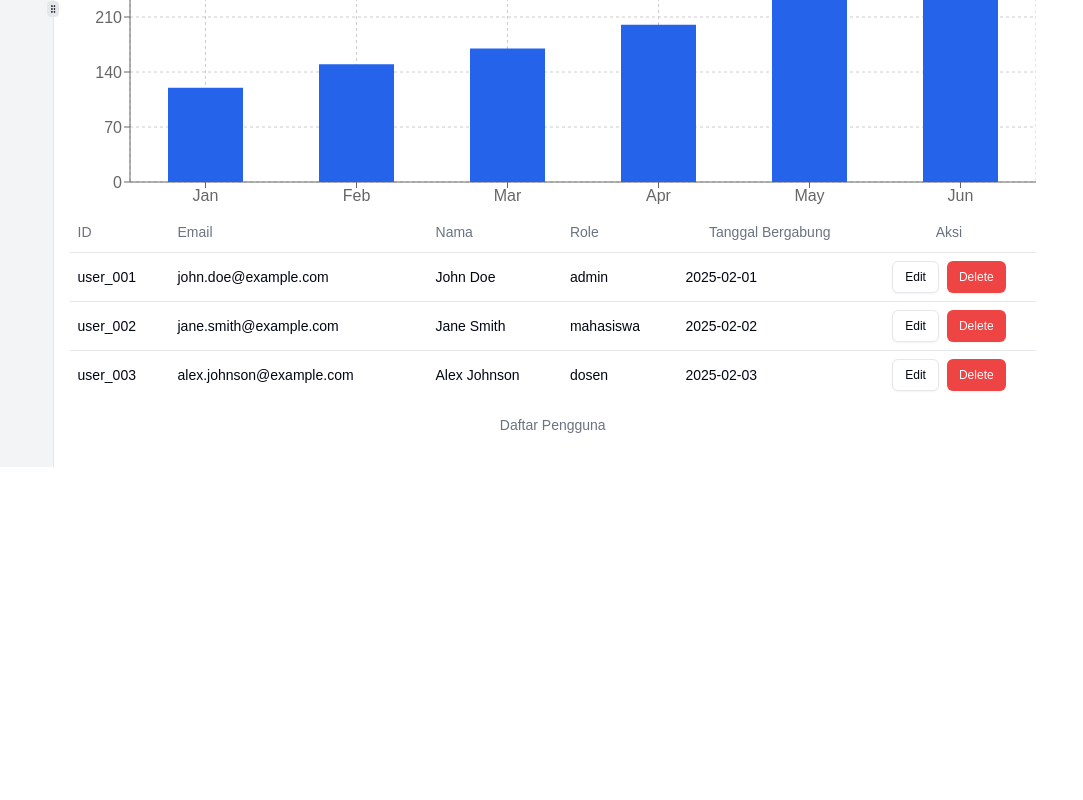
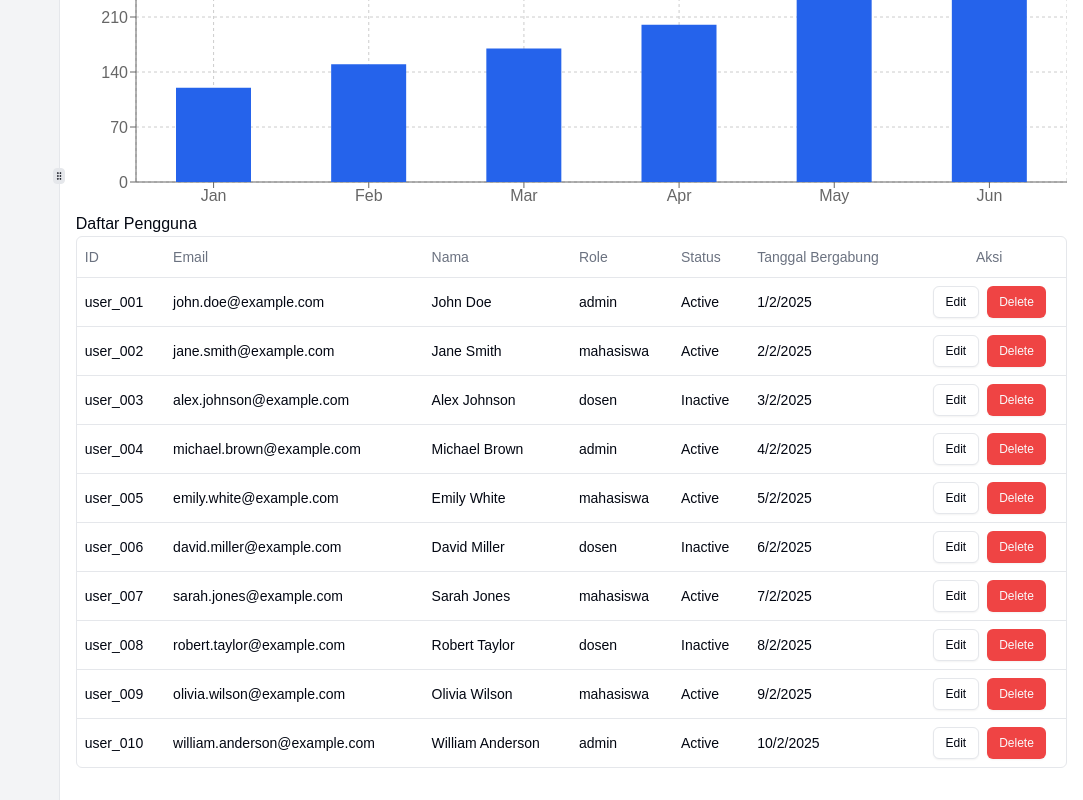
Before and after one commit to EviewNicks/Maguru-Next, a Next.js app: page /stats in a window 1280 px wide. Shown: the part 537-1337 px from the top of the page, without its empty margins (197-1280 px from the left). Before the commit the page ends 1004 px from the top, so only its background shows below. Built offline with nearby package versions, Linux system fonts and the light colour scheme; no server answers; a web font is replaced by a local one.

Commit message:
updated user table

```diff
--- a/app/(dashboard)/layout.tsx
+++ b/app/(dashboard)/layout.tsx
@@ -26,7 +26,6 @@
               {children}
             </div>
           </ResizablePanel>{' '}
-          py-8
         </ResizablePanelGroup>
       </div>
 
--- /dev/null
+++ b/components/ui/checkbox.tsx
@@ -0,0 +1,30 @@
+"use client"
+
+import * as React from "react"
+import * as CheckboxPrimitive from "@radix-ui/react-checkbox"
+import { Check } from "lucide-react"
+
+import { cn } from "@/lib/utils"
+
+const Checkbox = React.forwardRef<
+  React.ElementRef<typeof CheckboxPrimitive.Root>,
+  React.ComponentPropsWithoutRef<typeof CheckboxPrimitive.Root>
+>(({ className, ...props }, ref) => (
+  <CheckboxPrimitive.Root
+    ref={ref}
+    className={cn(
+      "peer h-4 w-4 shrink-0 rounded-sm border border-primary shadow focus-visible:outline-none focus-visible:ring-1 focus-visible:ring-ring disabled:cursor-not-allowed disabled:opacity-50 data-[state=checked]:bg-primary data-[state=checked]:text-primary-foreground",
+      className
+    )}
+    {...props}
+  >
+    <CheckboxPrimitive.Indicator
+      className={cn("flex items-center justify-center text-current")}
+    >
+      <Check className="h-4 w-4" />
+    </CheckboxPrimitive.Indicator>
+  </CheckboxPrimitive.Root>
+))
+Checkbox.displayName = CheckboxPrimitive.Root.displayName
+
+export { Checkbox }
--- /dev/null
+++ b/components/ui/dialog.tsx
@@ -0,0 +1,122 @@
+"use client"
+
+import * as React from "react"
+import * as DialogPrimitive from "@radix-ui/react-dialog"
+import { X } from "lucide-react"
+
+import { cn } from "@/lib/utils"
+
+const Dialog = DialogPrimitive.Root
+
+const DialogTrigger = DialogPrimitive.Trigger
+
+const DialogPortal = DialogPrimitive.Portal
+
+const DialogClose = DialogPrimitive.Close
+
+const DialogOverlay = React.forwardRef<
+  React.ElementRef<typeof DialogPrimitive.Overlay>,
+  React.ComponentPropsWithoutRef<typeof DialogPrimitive.Overlay>
+>(({ className, ...props }, ref) => (
+  <DialogPrimitive.Overlay
+    ref={ref}
+    className={cn(
+      "fixed inset-0 z-50 bg-black/80  data-[state=open]:animate-in data-[state=closed]:animate-out data-[state=closed]:fade-out-0 data-[state=open]:fade-in-0",
+      className
+    )}
+    {...props}
+  />
+))
+DialogOverlay.displayName = DialogPrimitive.Overlay.displayName
+
+const DialogContent = React.forwardRef<
+  React.ElementRef<typeof DialogPrimitive.Content>,
+  React.ComponentPropsWithoutRef<typeof DialogPrimitive.Content>
+>(({ className, children, ...props }, ref) => (
+  <DialogPortal>
+    <DialogOverlay />
+    <DialogPrimitive.Content
+      ref={ref}
+      className={cn(
+        "fixed left-[50%] top-[50%] z-50 grid w-full max-w-lg translate-x-[-50%] translate-y-[-50%] gap-4 border bg-background p-6 shadow-lg duration-200 data-[state=open]:animate-in data-[state=closed]:animate-out data-[state=closed]:fade-out-0 data-[state=open]:fade-in-0 data-[state=closed]:zoom-out-95 data-[state=open]:zoom-in-95 data-[state=closed]:slide-out-to-left-1/2 data-[state=closed]:slide-out-to-top-[48%] data-[state=open]:slide-in-from-left-1/2 data-[state=open]:slide-in-from-top-[48%] sm:rounded-lg",
+        className
+      )}
+      {...props}
+    >
+      {children}
+      <DialogPrimitive.Close className="absolute right-4 top-4 rounded-sm opacity-70 ring-offset-background transition-opacity hover:opacity-100 focus:outline-none focus:ring-2 focus:ring-ring focus:ring-offset-2 disabled:pointer-events-none data-[state=open]:bg-accent data-[state=open]:text-muted-foreground">
+        <X className="h-4 w-4" />
+        <span className="sr-only">Close</span>
+      </DialogPrimitive.Close>
+    </DialogPrimitive.Content>
+  </DialogPortal>
+))
+DialogContent.displayName = DialogPrimitive.Content.displayName
+
+const DialogHeader = ({
+  className,
+  ...props
+}: React.HTMLAttributes<HTMLDivElement>) => (
+  <div
+    className={cn(
+      "flex flex-col space-y-1.5 text-center sm:text-left",
+      className
+    )}
+    {...props}
+  />
+)
+DialogHeader.displayName = "DialogHeader"
+
+const DialogFooter = ({
+  className,
+  ...props
+}: React.HTMLAttributes<HTMLDivElement>) => (
+  <div
+    className={cn(
+      "flex flex-col-reverse sm:flex-row sm:justify-end sm:space-x-2",
+      className
+    )}
+    {...props}
+  />
+)
+DialogFooter.displayName = "DialogFooter"
+
+const DialogTitle = React.forwardRef<
+  React.ElementRef<typeof DialogPrimitive.Title>,
+  React.ComponentPropsWithoutRef<typeof DialogPrimitive.Title>
+>(({ className, ...props }, ref) => (
+  <DialogPrimitive.Title
+    ref={ref}
+    className={cn(
+      "text-lg font-semibold leading-none tracking-tight",
+      className
+    )}
+    {...props}
+  />
+))
+DialogTitle.displayName = DialogPrimitive.Title.displayName
+
+const DialogDescription = React.forwardRef<
+  React.ElementRef<typeof DialogPrimitive.Description>,
+  React.ComponentPropsWithoutRef<typeof DialogPrimitive.Description>
+>(({ className, ...props }, ref) => (
+  <DialogPrimitive.Description
+    ref={ref}
+    className={cn("text-sm text-muted-foreground", className)}
+    {...props}
+  />
+))
+DialogDescription.displayName = DialogPrimitive.Description.displayName
+
+export {
+  Dialog,
+  DialogPortal,
+  DialogOverlay,
+  DialogTrigger,
+  DialogClose,
+  DialogContent,
+  DialogHeader,
+  DialogFooter,
+  DialogTitle,
+  DialogDescription,
+}
--- a/features/dashboard/component/UserTable.tsx
+++ b/features/dashboard/component/UserTable.tsx
@@ -1,73 +1,115 @@
-import { Button } from '@/components/ui/button'
-import {
-  Table,
-  TableBody,
-  TableCaption,
-  TableCell,
-  TableHead,
-  TableHeader,
-  TableRow,
-} from '@/components/ui/table'
-
-const users = [
+// page.tsx
+import { User } from '@/types/user'
+import { DataTable } from './UserTable/DataTable'
+const users: User[] = [
   {
     id: 'user_001',
+    clerkUserId: 'clerk_001',
     email: 'john.doe@example.com',
     name: 'John Doe',
     role: 'admin',
+    status: 'active',
     createdAt: '2025-02-01',
+    updatedAt: new Date(),
   },
   {
     id: 'user_002',
+    clerkUserId: 'clerk_002',
     email: 'jane.smith@example.com',
     name: 'Jane Smith',
     role: 'mahasiswa',
+    status: 'active',
     createdAt: '2025-02-02',
+    updatedAt: new Date(),
   },
   {
     id: 'user_003',
+    clerkUserId: 'clerk_003',
     email: 'alex.johnson@example.com',
     name: 'Alex Johnson',
     role: 'dosen',
+    status: 'inactive',
     createdAt: '2025-02-03',
+    updatedAt: new Date(),
   },
-]
+  {
+    id: 'user_004',
+    clerkUserId: 'clerk_004',
+    email: 'michael.brown@example.com',
+    name: 'Michael Brown',
+    role: 'admin',
+    status: 'active',
+    createdAt: '2025-02-04',
+    updatedAt: new Date(),
+  },
+  {
+    id: 'user_005',
+    clerkUserId: 'clerk_005',
+    email: 'emily.white@example.com',
+    name: 'Emily White',
+    role: 'mahasiswa',
+    status: 'active',
+    createdAt: '2025-02-05',
+    updatedAt: new Date(),
+  },
+  {
+    id: 'user_006',
+    clerkUserId: 'clerk_006',
+    email: 'david.miller@example.com',
+    name: 'David Miller',
+    role: 'dosen',
+    status: 'inactive',
+    createdAt: '2025-02-06',
+    updatedAt: new Date(),
+  },
+  {
+    id: 'user_007',
+    clerkUserId: 'clerk_007',
+    email: 'sarah.jones@example.com',
+    name: 'Sarah Jones',
+    role: 'mahasiswa',
+    status: 'active',
+    createdAt: '2025-02-07',
+    updatedAt: new Date(),
+  },
+  {
+    id: 'user_008',
+    clerkUserId: 'clerk_008',
+    email: 'robert.taylor@example.com',
+    name: 'Robert Taylor',
+    role: 'dosen',
+    status: 'inactive',
+    createdAt: '2025-02-08',
+    updatedAt: new Date(),
+  },
+  {
+    id: 'user_009',
+    clerkUserId: 'clerk_009',
+    email: 'olivia.wilson@example.com',
+    name: 'Olivia Wilson',
+    role: 'mahasiswa',
+    status: 'active',
+    createdAt: '2025-02-09',
+    updatedAt: new Date(),
+  },
+  {
+    id: 'user_010',
+    clerkUserId: 'clerk_010',
+    email: 'william.anderson@example.com',
+    name: 'William Anderson',
+    role: 'admin',
+    status: 'active',
+    createdAt: '2025-02-10',
+    updatedAt: new Date(),
+  },
+];
 
-function UserTable() {
+
+export default function UsersPage() {
   return (
-    <Table>
-      <TableCaption>Daftar Pengguna</TableCaption>
-      <TableHeader>
-        <TableRow>
-          <TableHead>ID</TableHead>
-          <TableHead>Email</TableHead>
-          <TableHead>Nama</TableHead>
-          <TableHead>Role</TableHead>
-          <TableHead className="text-right">Tanggal Bergabung</TableHead>
-          <TableHead className="text-center">Aksi</TableHead>
-        </TableRow>
-      </TableHeader>
-      <TableBody>
-        {users.map((user) => (
-          <TableRow key={user.id}>
-            <TableCell className="font-medium">{user.id}</TableCell>
-            <TableCell>{user.email}</TableCell>
-            <TableCell>{user.name}</TableCell>
-            <TableCell>{user.role}</TableCell>
-            <TableCell className="text-right">{user.createdAt}</TableCell>
-            <TableCell className="text-center space-x-2">
-              <Button variant="outline" size="sm">
-                Edit
-              </Button>
-              <Button variant="destructive" size="sm">
-                Delete
-              </Button>
-            </TableCell>
-          </TableRow>
-        ))}
-      </TableBody>
-    </Table>
+    <div>
+      <h1 className="text-xl font-bold mb-4">Daftar Pengguna</h1>
+      <DataTable data={users} />
+    </div>
   )
 }
-
-export default UserTable
--- /dev/null
+++ b/features/dashboard/component/UserTable/DataTable.tsx
@@ -0,0 +1,69 @@
+'use client'
+
+import {
+  Table,
+  TableBody,
+  TableCell,
+  TableHead,
+  TableHeader,
+  TableRow,
+} from '@/components/ui/table'
+import {
+  useReactTable,
+  getCoreRowModel,
+  flexRender,
+} from '@tanstack/react-table'
+import { User } from '@/types/user'
+import { columns } from './columns'
+
+interface DataTableProps {
+  data: User[]
+}
+
+export function DataTable({ data }: DataTableProps) {
+  const table = useReactTable({
+    data,
+    columns, // Changed to lowercase
+    getCoreRowModel: getCoreRowModel(),
+  })
+
+  return (
+    <div className="rounded-md border">
+      <Table>
+        <TableHeader>
+          {table.getHeaderGroups().map((headerGroup) => (
+            <TableRow key={headerGroup.id}>
+              {headerGroup.headers.map((header) => (
+                <TableHead key={header.id}>
+                  {flexRender(
+                    header.column.columnDef.header,
+                    header.getContext()
+                  )}
+                </TableHead>
+              ))}
+            </TableRow>
+          ))}
+        </TableHeader>
+        <TableBody>
+          {table.getRowModel().rows.length ? (
+            table.getRowModel().rows.map((row) => (
+              <TableRow key={row.id}>
+                {row.getVisibleCells().map((cell) => (
+                  <TableCell key={cell.id}>
+                    {flexRender(cell.column.columnDef.cell, cell.getContext())}
+                  </TableCell>
+                ))}
+              </TableRow>
+            ))
+          ) : (
+            <TableRow>
+              <TableCell colSpan={columns.length} className="h-24 text-center">
+                No results.
+              </TableCell>
+            </TableRow>
+          )}
+        </TableBody>
+      </Table>
+    </div>
+  )
+}
--- /dev/null
+++ b/features/dashboard/component/UserTable/columns.tsx
@@ -0,0 +1,76 @@
+'use client'
+
+import { ColumnDef } from '@tanstack/react-table'
+import { Button } from '@/components/ui/button'
+import { User } from '@/types/user'
+
+export const columns: ColumnDef<User>[] = [
+  {
+    accessorKey: 'id',
+    header: 'ID',
+  },
+  {
+    accessorKey: 'email',
+    header: 'Email',
+  },
+  {
+    accessorKey: 'name',
+    header: 'Nama',
+  },
+  {
+    accessorKey: 'role',
+    header: 'Role',
+  },
+  {
+    accessorKey: 'status',
+    header: 'Status',
+    cell: ({ row }) => {
+      const status = row.original.status // Menggunakan row.original untuk akses langsung
+      return status ? (
+        <div
+          className={`capitalize ${
+            status === 'active' ? 'text-green-600' : 'text-red-600'
+          }`}
+        >
+          {status}
+        </div>
+      ) : null
+    },
+  },
+  {
+    accessorKey: 'createdAt',
+    header: 'Tanggal Bergabung',
+    cell: ({ row }) => {
+      const dateValue = row.original.createdAt // Menggunakan row.original untuk akses langsung
+      try {
+        const date =
+          typeof dateValue === 'string' ? new Date(dateValue) : dateValue
+
+        return (
+          <div className="text-right">{date.toLocaleDateString('id-ID')}</div>
+        )
+      } catch (error) {
+        const errorMessage =
+          error instanceof Error ? error.message : 'Terjadi kesalahan'
+
+        return (
+          <div className="text-right text-red-500">Error: {errorMessage}</div>
+        )
+      }
+    },
+  },
+  {
+    id: 'actions',
+    header: () => <div className="text-center">Aksi</div>,
+    cell: () => (
+      <div className="text-center space-x-2">
+        <Button variant="outline" size="sm">
+          Edit
+        </Button>
+        <Button variant="destructive" size="sm">
+          Delete
+        </Button>
+      </div>
+    ),
+  },
+]
--- a/package.json
+++ b/package.json
@@ -18,7 +18,9 @@
     "@heroicons/react": "^2.2.0",
     "@prisma/client": "^6.3.0",
     "@radix-ui/react-accordion": "^1.2.2",
-    "@radix-ui/react-dropdown-menu": "^2.1.5",
+    "@radix-ui/react-checkbox": "^1.1.4",
+    "@radix-ui/react-dialog": "^1.1.6",
+    "@radix-ui/react-dropdown-menu": "^2.1.6",
     "@radix-ui/react-slot": "^1.1.1",
     "@radix-ui/react-toast": "^1.2.5",
     "@tanstack/react-query": "^5.66.0",
```
Also changed, not shown: types/user.ts (+10 -0 lines), 1 other file (tests, documents, lock files or other folders).
